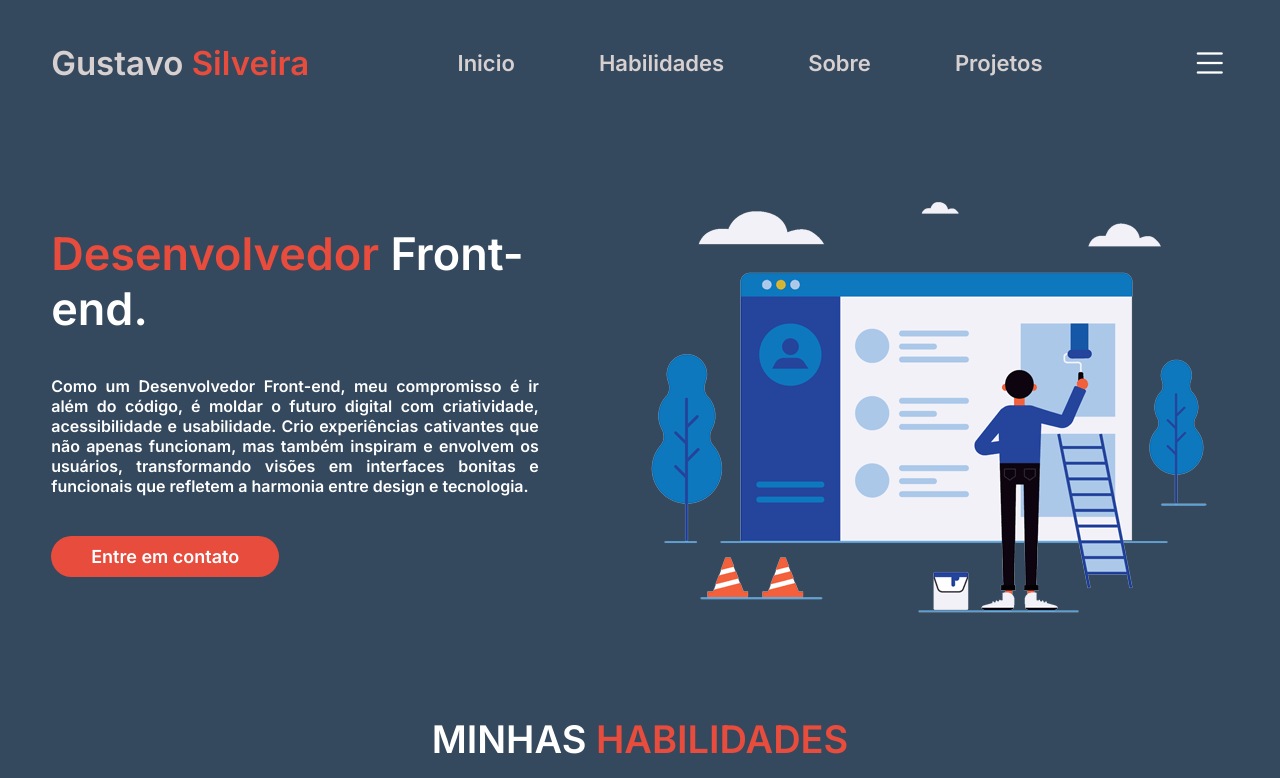
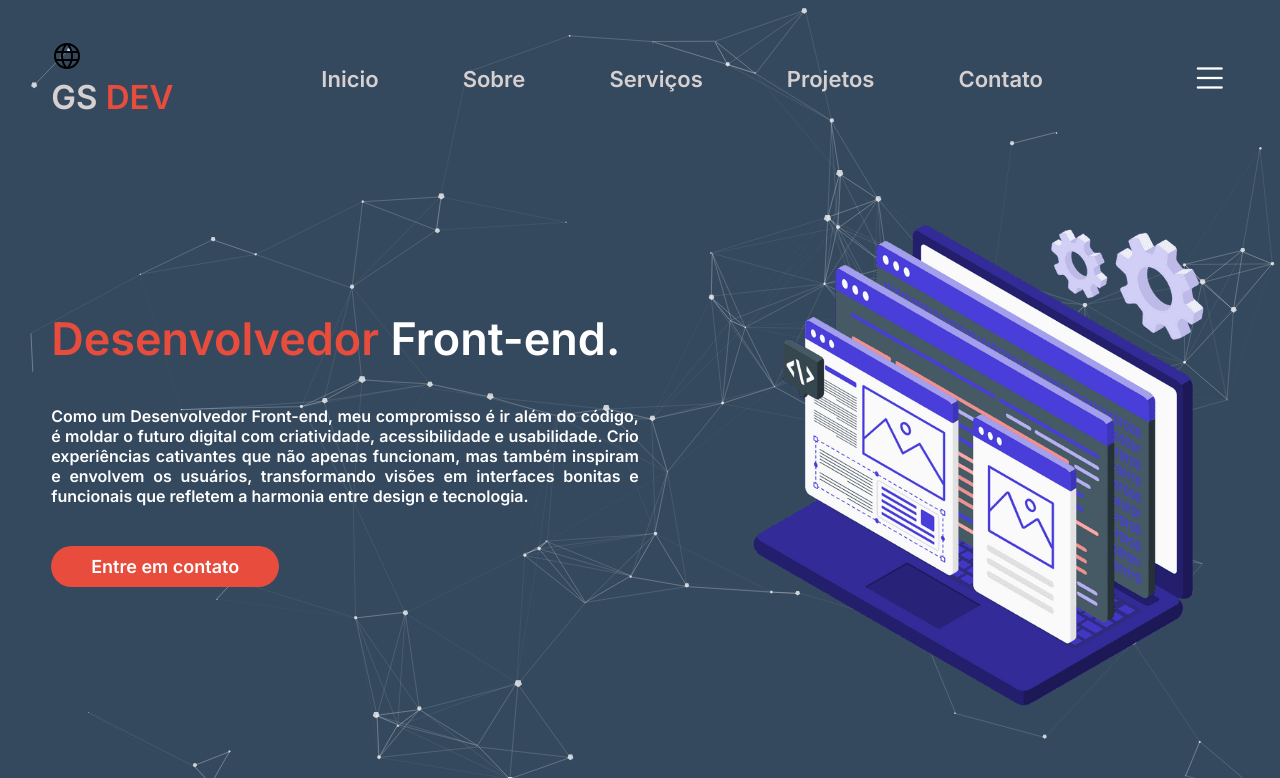
Before and after one commit to SilveiraGustavo/Portfolio-v1, a plain HTML site: page index.html in a window 1280 px wide. Shown: the top 778 px of the page. Drawn offline with nearby package versions, Linux system fonts and the light colour scheme.

Commit message:
Add particles.js
Adicionando a biblioteca JavaScript Particles JS.

```diff
--- /dev/null
+++ b/Js/particlesjs-config(1).json
@@ -0,0 +1,110 @@
+particlesJS({
+  "particles": {
+    "number": {
+      "value": 80,
+      "density": {
+        "enable": true,
+        "value_area": 800
+      }
+    },
+    "color": {
+      "value": "#ffffff"
+    },
+    "shape": {
+      "type": "polygon",
+      "stroke": {
+        "width": 0,
+        "color": "#000000"
+      },
+      "polygon": {
+        "nb_sides": 5
+      },
+      "image": {
+        "src": "img/github.svg",
+        "width": 100,
+        "height": 100
+      }
+    },
+    "opacity": {
+      "value": 0.5,
+      "random": false,
+      "anim": {
+        "enable": false,
+        "speed": 1,
+        "opacity_min": 0.1,
+        "sync": false
+      }
+    },
+    "size": {
+      "value": 3,
+      "random": true,
+      "anim": {
+        "enable": false,
+        "speed": 40,
+        "size_min": 0.1,
+        "sync": false
+      }
+    },
+    "line_linked": {
+      "enable": true,
+      "distance": 150,
+      "color": "#ffffff",
+      "opacity": 0.4,
+      "width": 1
+    },
+    "move": {
+      "enable": true,
+      "speed": 6,
+      "direction": "none",
+      "random": false,
+      "straight": false,
+      "out_mode": "out",
+      "bounce": false,
+      "attract": {
+        "enable": false,
+        "rotateX": 600,
+        "rotateY": 1200
+      }
+    }
+  },
+  "interactivity": {
+    "detect_on": "canvas",
+    "events": {
+      "onhover": {
+        "enable": true,
+        "mode": "repulse"
+      },
+      "onclick": {
+        "enable": true,
+        "mode": "push"
+      },
+      "resize": true
+    },
+    "modes": {
+      "grab": {
+        "distance": 400,
+        "line_linked": {
+          "opacity": 1
+        }
+      },
+      "bubble": {
+        "distance": 400,
+        "size": 40,
+        "duration": 2,
+        "opacity": 8,
+        "speed": 3
+      },
+      "repulse": {
+        "distance": 200,
+        "duration": 0.4
+      },
+      "push": {
+        "particles_nb": 4
+      },
+      "remove": {
+        "particles_nb": 2
+      }
+    }
+  },
+  "retina_detect": true
+})
--- a/index.html
+++ b/index.html
@@ -20,7 +20,8 @@
             <!-- Abertura da Classe Logo -->
             <div class="logo">
                 <a href="#">
-                    <h2>Gustavo <span>Silveira</span></h2>
+                    <img src="./Portfolio/Img/globe.svg" alt="Globo">
+                    <h2>GS <span>DEV</span></h2>
                 </a>
             </div>
 
@@ -28,9 +29,10 @@
             <nav class="menu-desktop">
                 <ul>
                     <li><a href="#topo">Inicio</a></li>
-                    <li><a href="#habilidades">Habilidades</a></li>
                     <li><a href="#sobre">Sobre</a></li>
-                    <li><a href="#portfolio">Projetos</a></li>
+                    <li><a href="#">Serviços</a></li>
+                    <li><a href="#Apps">Projetos</a></li>
+                    <li><a href="#formulario">Contato</a></li>
                 </ul>
             </nav>
 
@@ -46,10 +48,11 @@
 
                 <nav>
                     <ul>
-                        <li><a href="">Inicio</a></li>
-                        <li><a href="">Habilidades</a></li>
-                        <li><a href="">Sobre</a></li>
-                        <li><a href="">Projetos</a></li>
+                        <li><a href="#topo">Inicio</a></li>
+                        <li><a href="#sobre">Sobre</a></li>
+                        <li><a href="#">Serviços</a></li>
+                        <li><a href="#Apps">Projetos</a></li>
+                        <li><a href="#formulario">Contato</a></li>
                     </ul>
                 </nav>
             </div>
@@ -80,7 +83,7 @@
                     </div>
 
                     <div class="img-sobre">
-                        <img src="./Portfolio/Img/user.png" alt="Gustavo Silveira">
+                        <img src="./Portfolio/Img/Animation.png" alt="Gustavo Silveira">
                     </div>
                 </div>
             </div>
@@ -146,7 +149,7 @@
         </section>
 
         <!-- Inicio da seção Portfólio -->
-        <section class="portfolio">
+        <section class="portfolio" id="Apps">
             <div class="interface">
                 <h2 class="title">MEU <span>PORTFÓLIO.</span></h2>
                 <div class="flex">
@@ -240,6 +243,13 @@
         </div>
     </footer>
 
+
+    <div id="particles-js"></div>
+
+    <script src="./Js/particles.min.js"></script>
+    <script src="./js/particlesjs-config(1).json"></script>
+
+
     <script src="https://smtpjs.com/v3/smtp.js"></script>
     <script src="./Portfolio/scripts/Menu.js"></script>
     <script src="./Portfolio/scripts/Form.js"></script>
--- a/styles.css
+++ b/styles.css
@@ -488,3 +488,15 @@ footer .line-footer p a {
         text-align: center;
     }
 }
+
+
+#particles-js {
+    position: absolute;
+    top: 0;
+    left: 50%;
+    transform: translateX(-50%);
+    width: 100%;
+    height: 100vh;
+    z-index: -1;
+    background-color: #35495E;
+}
```
Also changed, not shown: Js/particles.min.js (added), Portfolio/Img/Animation.png (added), Portfolio/Img/globe.svg (added), Portfolio/Img/user.png (deleted).
